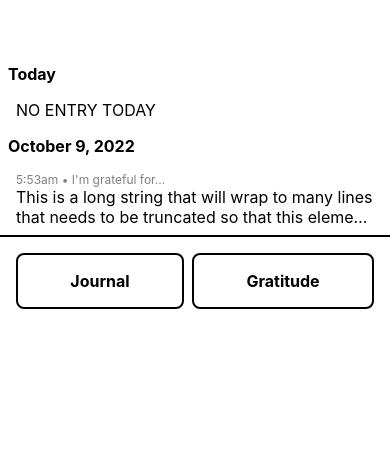
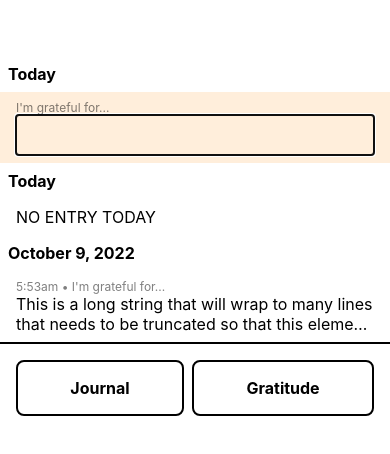
Before and after one commit to MatthewDailey/android-journal, a React Native app: screen / in a window 390 px wide. Shown: the top 454 px of the page. Built offline with nearby package versions, Linux system fonts and the light colour scheme.

Commit message:
add stub gratitude editing list item

```diff
--- a/component_demo_view.tsx
+++ b/component_demo_view.tsx
@@ -1,7 +1,7 @@
 import React from "react";
 import { StyleSheet, Text, View } from "react-native";
 import { PrimaryButton, ButtonContainer } from "./components/button";
-import { DateListItem, GratitudeListItem, NoEntryListItem } from "./components/list_items";
+import { DateListItem, EditingGratitudeListItem, GratitudeListItem, NoEntryListItem } from "./components/list_items";
 import { HeavyText, LightText, NormalText } from "./components/text";
 
 const styles = StyleSheet.create({
@@ -15,6 +15,8 @@ export function ComponentDemoView() {
     return (
         <View style={styles.container}>
             <DateListItem dateMs={new Date().getTime()}/>
+            <EditingGratitudeListItem header="I'm grateful for..." onChangeText={function (text: string): void {} } />
+            <DateListItem dateMs={new Date().getTime()}/>
             <NoEntryListItem />
             <DateListItem dateMs={new Date().getTime() - 1000 * 60 * 60 * 24}/>
             <GratitudeListItem text="This is a long string that will wrap to many lines that needs to be truncated so that this element does not take up too much space." dateMs={1665553993440} />
--- a/components/list_items.tsx
+++ b/components/list_items.tsx
@@ -1,6 +1,6 @@
 import React from "react";
 import { StyleSheet, Text, TouchableOpacity, TouchableWithoutFeedback, View } from "react-native";
-import { HeavyText, LightText, NormalText } from "./text";
+import { HeavyText, LightText, NormalText, NormalTextInput } from "./text";
 
 const styles = StyleSheet.create({
     listItem: {
@@ -12,6 +12,9 @@ const styles = StyleSheet.create({
     dateListItem: {
         padding: 8,
     },
+    focussed: {
+        backgroundColor: "#FFEEDB",
+    }
 });
 
 function dateMsToHoursAndMinutesString(dateMs: number) {
@@ -58,3 +61,12 @@ export const NoEntryListItem = () => (
         <NormalText>NO ENTRY TODAY</NormalText>
     </View>
 )
+
+export const EditingGratitudeListItem = (props: { header: string, onChangeText: (text: string) => void }) => {
+    return (
+        <View style={{...styles.listItem, ...styles.focussed}}>
+            <LightText>{props.header}</LightText>
+            <NormalTextInput multiline={true} onChangeText={props.onChangeText} autoFocus />
+        </View>
+    )
+}
--- a/components/text.tsx
+++ b/components/text.tsx
@@ -1,8 +1,8 @@
-import { StyleSheet, Text, TextProps, View } from "react-native";
+import { StyleSheet, Text, TextProps, TextInput, TextInputProps } from "react-native";
 
 const fontSize = 16
 const textStyle = StyleSheet.create({
-    regular: {
+    normal: {
         fontWeight: "normal",
         fontSize,
     },
@@ -14,6 +14,11 @@ const textStyle = StyleSheet.create({
         fontWeight: "normal",
         fontSize: 12,
         opacity: 0.5,
+    },
+    normalInput: {
+        fontWeight: "normal",
+        fontSize,
+        borderWidth: 0,
     }
 });
 
@@ -22,9 +27,13 @@ export const HeavyText = (props: TextProps) => (
 )
 
 export const NormalText = (props: TextProps) => (
-    <Text style={textStyle.regular} {...props}/>
+    <Text style={textStyle.normal} {...props}/>
 )
 
 export const LightText = (props: TextProps) => (
     <Text style={textStyle.light} {...props}/>
 )
+
+export const NormalTextInput = (props: TextInputProps) => (
+    <TextInput style={textStyle.normalInput} {...props}/>
+)
```
Also changed, not shown: 1 other file (tests, documents, lock files or other folders).
